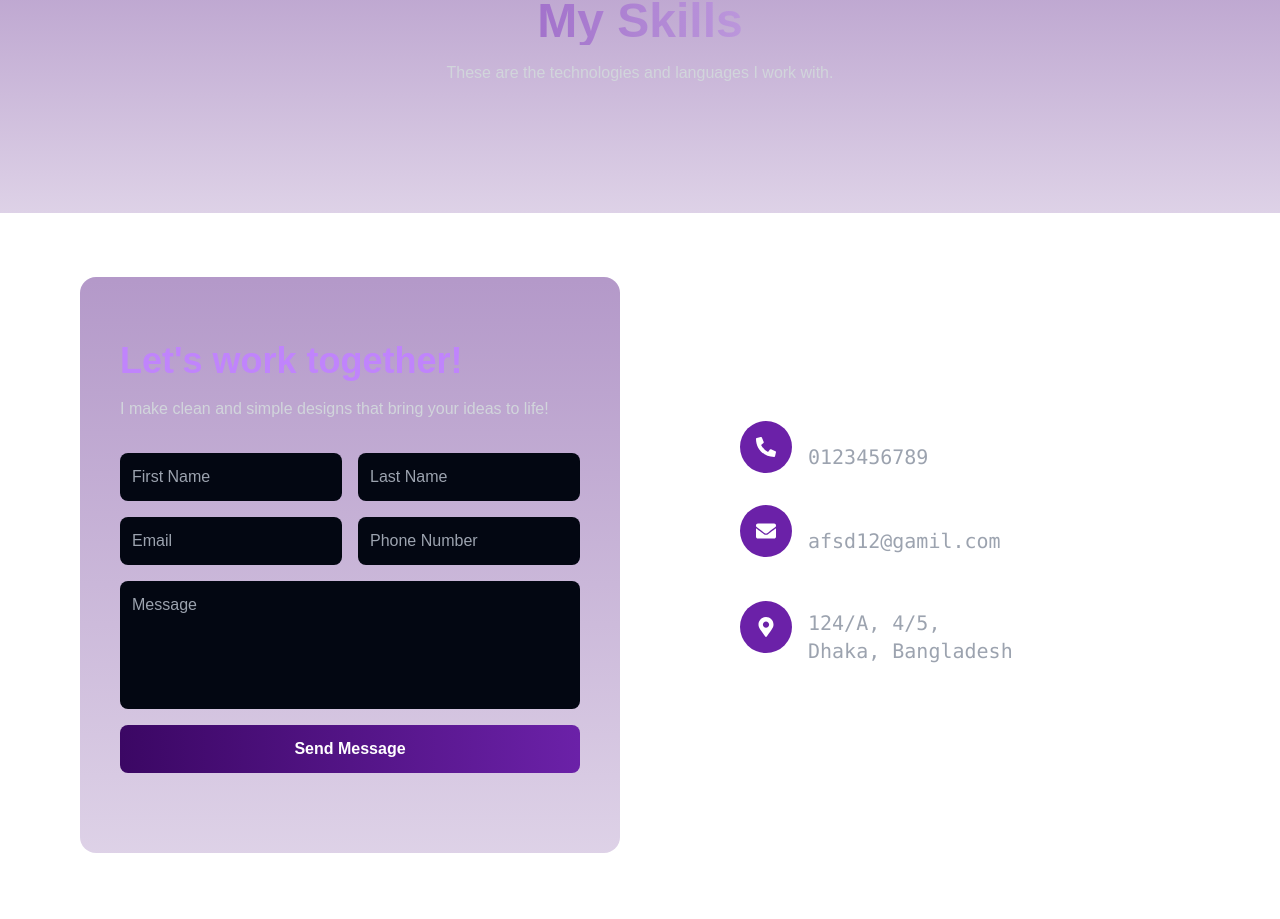
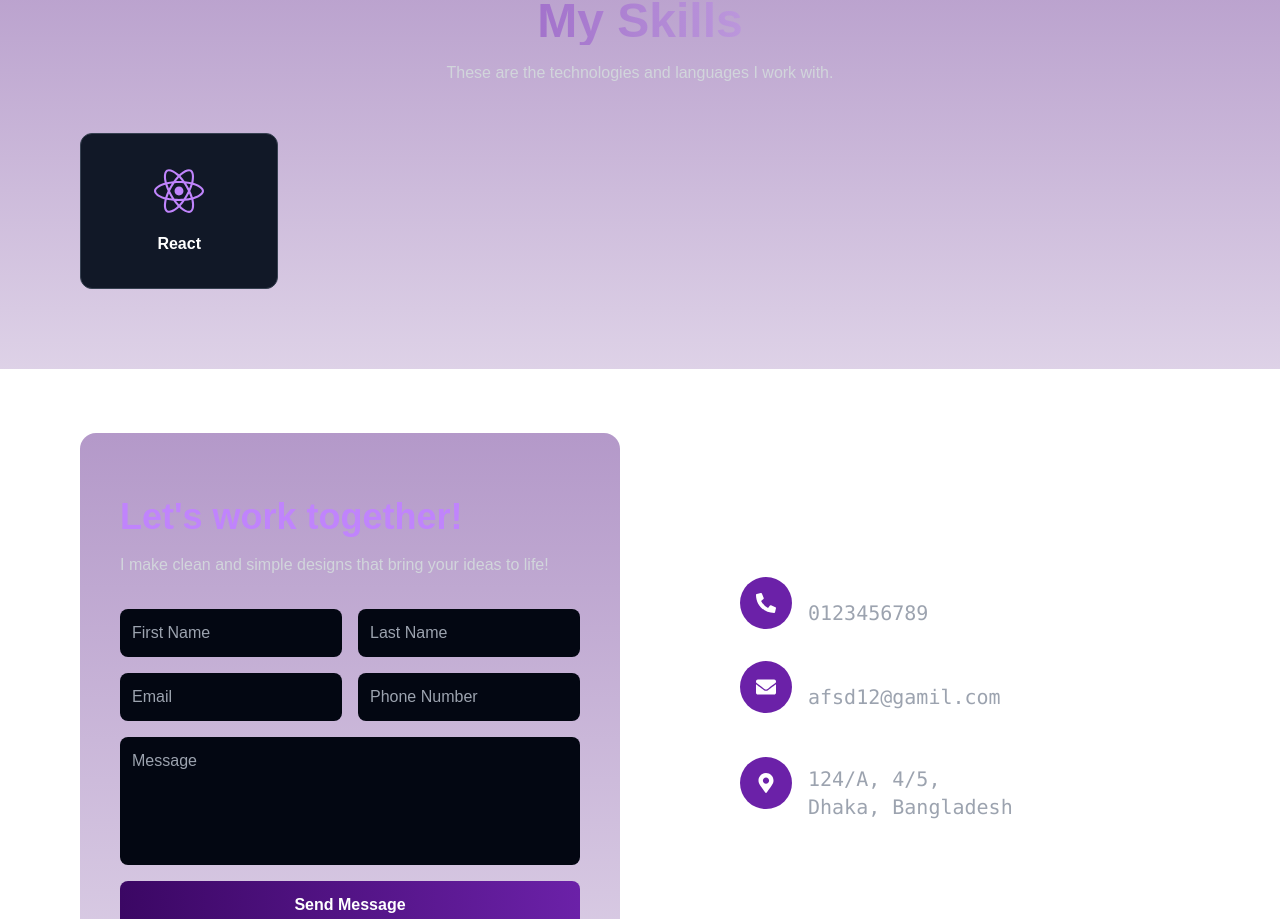
Before and after one commit to TahmidMuntaser/Personal_Portfolio_Web, a Next.js app in the folder myproject/: page /sample in a window 1280 px wide. Shown: the part 1740-2659 px from the top of the page. Built offline with nearby package versions, Linux system fonts and the light colour scheme.

Commit message:
skills component updated

```diff
--- a/myproject/src/app/sample/components/ui/Skills.jsx
+++ b/myproject/src/app/sample/components/ui/Skills.jsx
@@ -1,6 +1,6 @@
 import React from "react";
 
-const Skills = () => {
+const Skills = ({ skills }) => {
     return(
         <section id="skills" className="bg-gradient-to-b from-purple-900/45 to-purple-900/20 py-20 px-4 md:px-20">
             <div className="text-center mb-12">
@@ -9,6 +9,18 @@ const Skills = () => {
                 </h2>
                 <p className="text-gray-300"> These are the technologies and languages I work with.</p>
             </div>
+
+            <div className="grid grid-cols-2 md:grid-cols-5 gap-8">
+                {skills.map((skill, index) => (
+                <div
+                    key={index}
+                    className="bg-gray-900 hover:border-purple-500 border border-gray-700 rounded-xl p-8 flex flex-col items-center justify-center transition-all duration-300"
+                >
+                    <div className="text-purple-400 mb-4">{skill.icon}</div>
+                    <p className="text-white font-semibold">{skill.name}</p>
+                </div>
+                ))}
+            </div>
         </section>
 
     );
--- a/myproject/src/app/sample/page.jsx
+++ b/myproject/src/app/sample/page.jsx
@@ -6,6 +6,8 @@ import Services from './components/ui/Services'
 import Contact from './components/ui/Contact'
 import Footer from './components/ui/Footer'
 import Skills from './components/ui/Skills'
+import { FaReact, FaJava } from 'react-icons/fa';
+import { SiJavascript, SiDjango, SiCplusplus } from 'react-icons/si';
 
 const HomePage = () => {
   return (
@@ -40,7 +42,11 @@ const HomePage = () => {
 
         ]}
       />
-      <Skills />
+      <Skills
+          skills={[
+            { name: 'React', icon: <FaReact size={50} /> },
+          ]}
+      />
       <Contact />
       <Footer />
 
```
